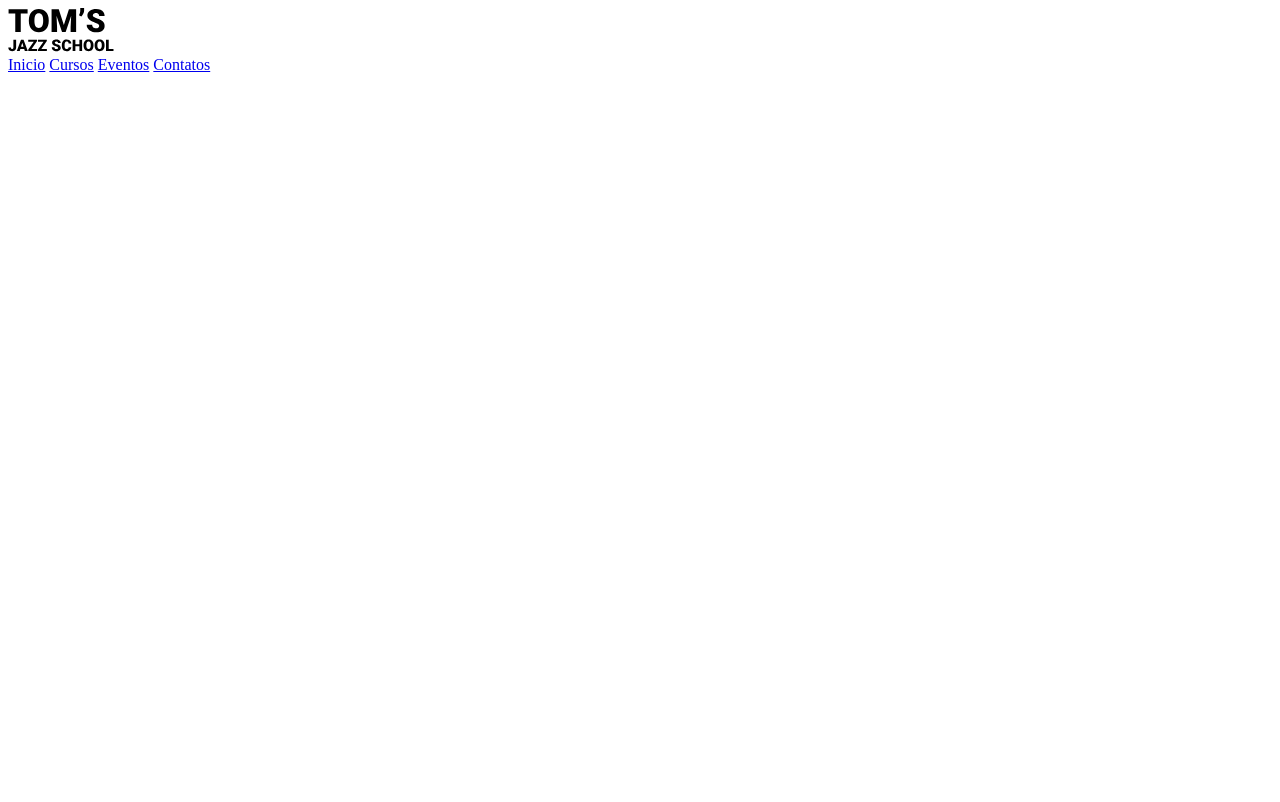
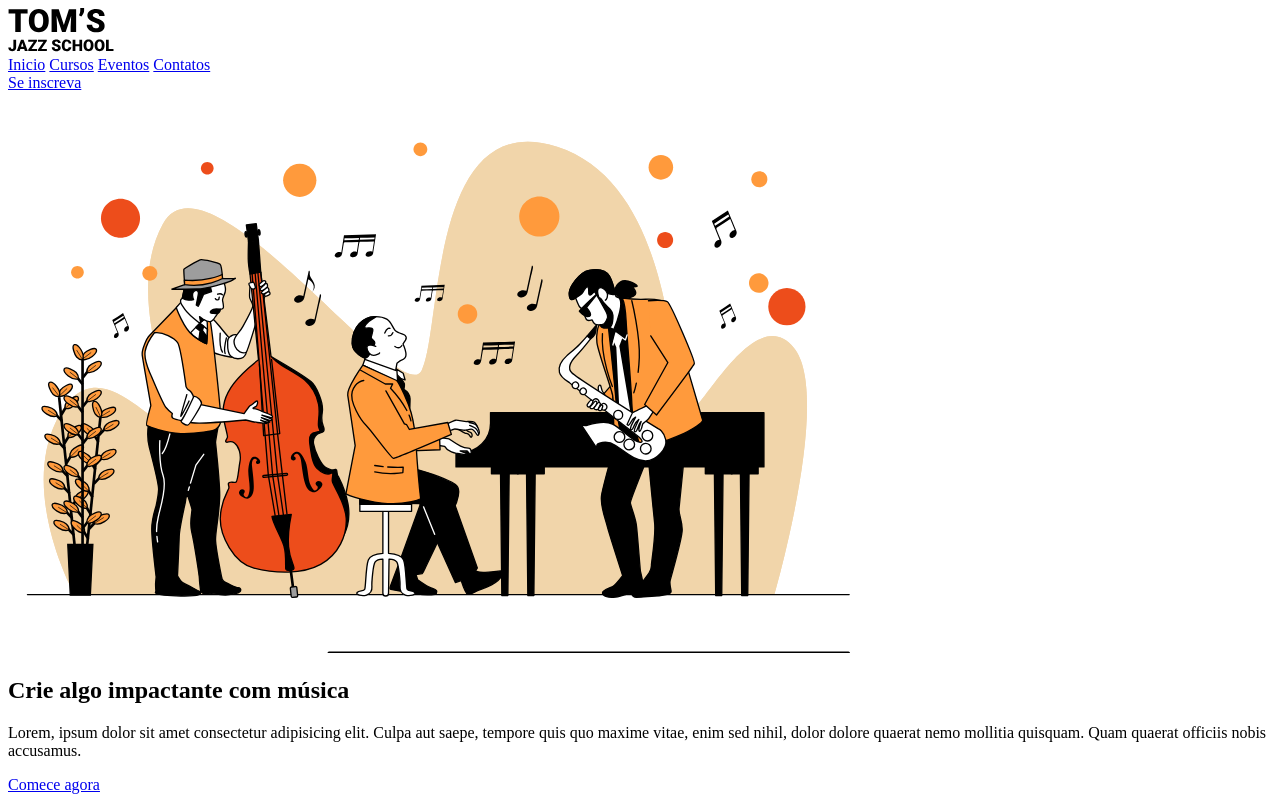
Before and after one commit to freepry/Landing-Page, a plain HTML site: page index.html in a window 1280 px wide. Drawn offline with Linux system fonts and the light colour scheme.

Commit message:
adicionei imagem e criei button

```diff
--- a/index.html
+++ b/index.html
@@ -15,6 +15,19 @@
         <a href="#">Eventos</a>
         <a href="#">Contatos</a>
       </nav>
+      <a href="#" class="buttom"> Se inscreva</a>
     </header>
+    <main>
+      <section>
+        <img src="assets/hero-img.svg" alt="Banda de jazz tocando">
+        <div>
+          <h1>Crie algo <span>impactante</span> com música</h1>
+          <p>Lorem, ipsum dolor sit amet consectetur adipisicing elit. Culpa aut saepe,
+            tempore quis quo maxime vitae, enim sed nihil, dolor dolore quaerat nemo
+            mollitia quisquam. Quam quaerat officiis nobis accusamus.</p>
+            <a href="#" class="button">Comece agora</a>
+        </div>
+      </section>
+    </main>
   </body>
 </html>
```
